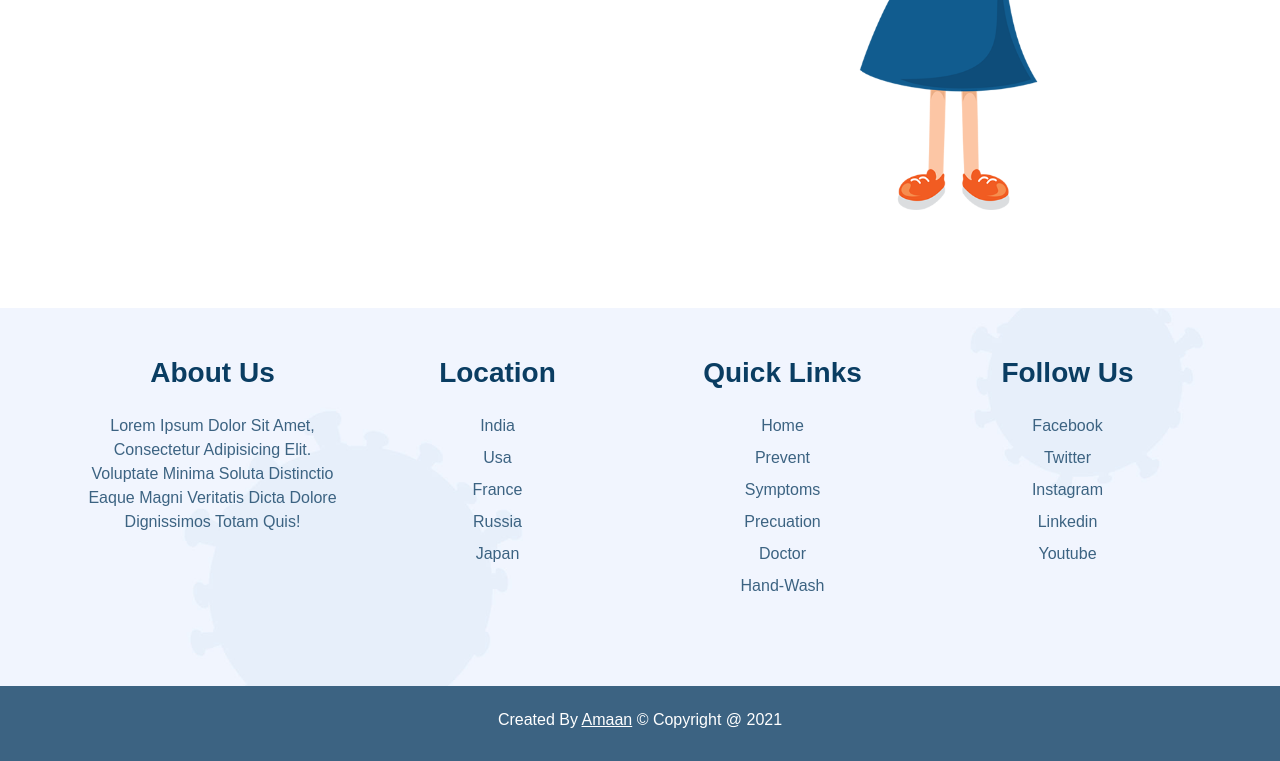
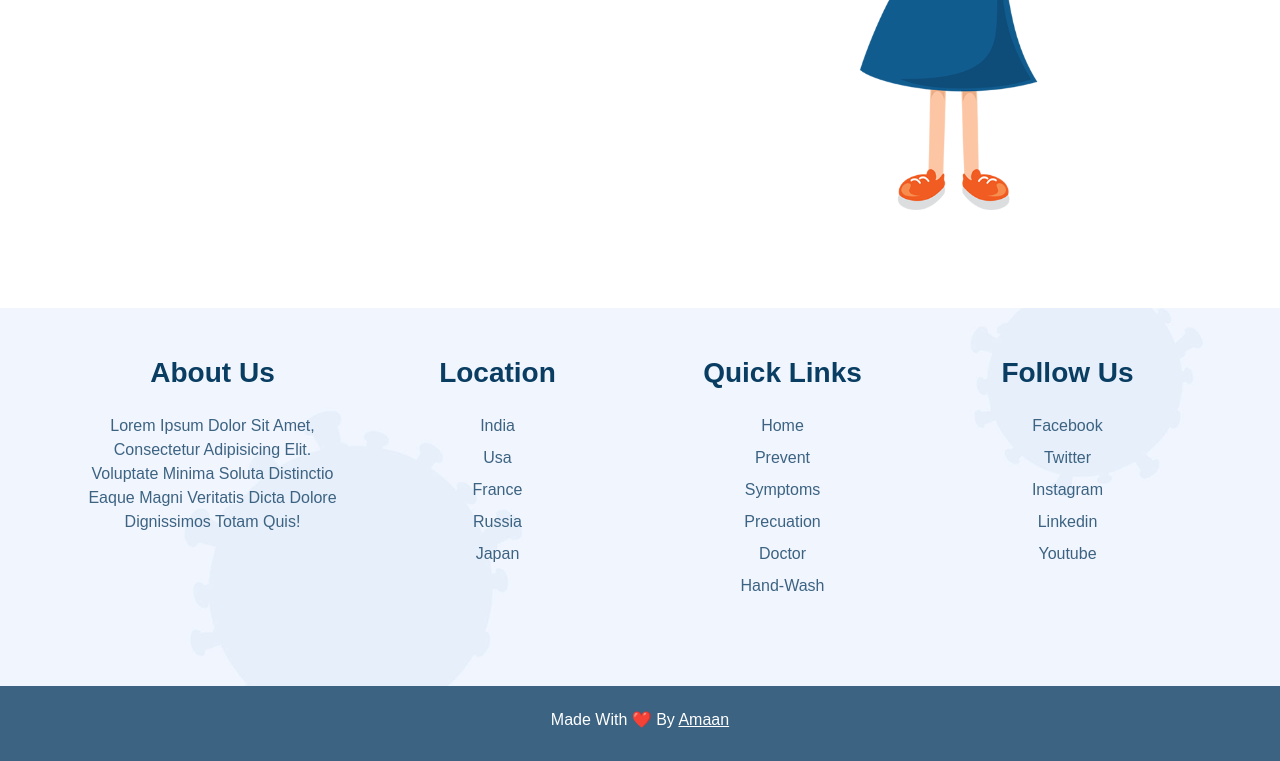
Before and after one commit to Amaan-bit/Covid-19.github.io, a plain HTML site: page index.html in a window 1280 px wide. Shown: the part 4712-5473 px from the top of the page. Drawn offline with nearby package versions, Linux system fonts and the light colour scheme.

Commit message:
Update index.html

```diff
--- a/index.html
+++ b/index.html
@@ -394,7 +394,7 @@
 		<div class="container">
 			<div class="row">
 				<div class="col-md-12 text-center my-4">
-					<h6>Created By <span><a href="http://amaan.epizy.com" target="_blank"><u>Amaan</u></a></span> © Copyright @ 2021</h6>
+					<h6>Made With ❤️ By <span><a href="http://amaan.epizy.com" target="_blank"><u>Amaan</u></a></span></h6>
 				</div>
 			</div>
 		</div>
```
